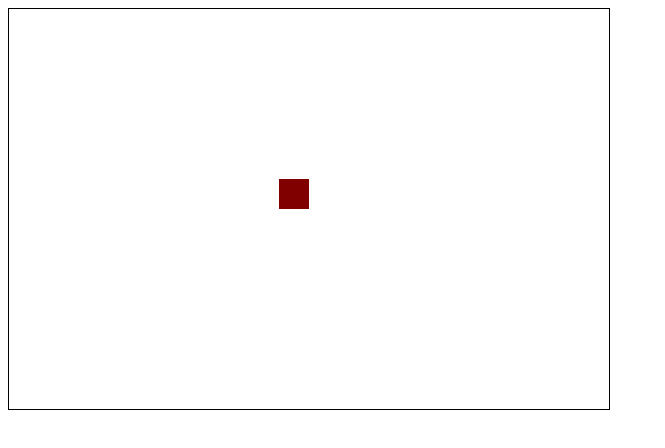
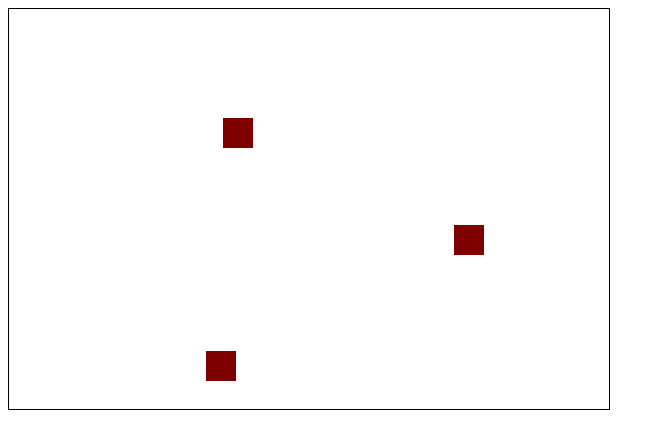
Before and after one commit to nathanmaster/box_test, a plain HTML site: page box_test.html in a window 1280 px wide. Shown: the whole page, without its empty margins (0-665 px from the left). Drawn offline with Linux system fonts and the light colour scheme.

Commit message:
made 3 boxes at random locations

```diff
--- a/box_test.html
+++ b/box_test.html
@@ -16,8 +16,17 @@
 
 	var boxes = []
 
+	var settings = {
+		boxSize: 30,
+		boxAmount: 3
+	}
+
+	function randomNumber(n){
+		return Math.floor(Math.random()*n)+1
+	}
+
 	function createBoxes(){
-		for (i = 0; i < 3; i++){
+		for (i = 0; i < settings.boxAmount; i++){
 			boxes.push(addBox())
 		}
 	}
@@ -31,9 +40,9 @@
 
 	function addBox(){
 		return {
-			x: 270,
-			y: 170,
-			size: 30,
+			x: randomNumber(canvas.width - settings.boxSize),
+			y: randomNumber(canvas.height - settings.boxSize),
+			size: settings.boxSize,
 			color: "maroon"
 		}
 	}
```
